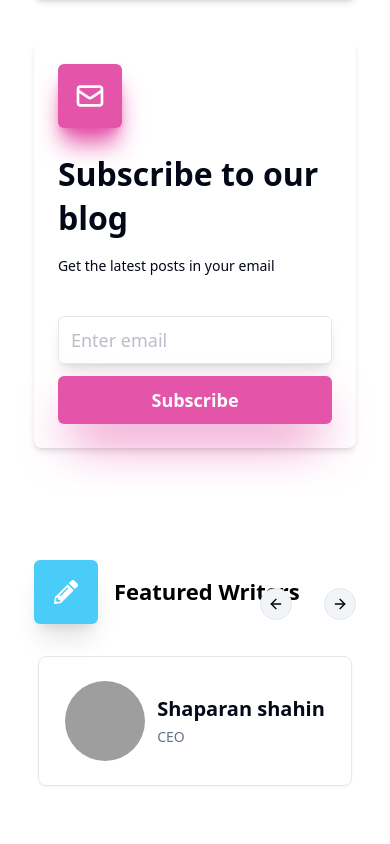
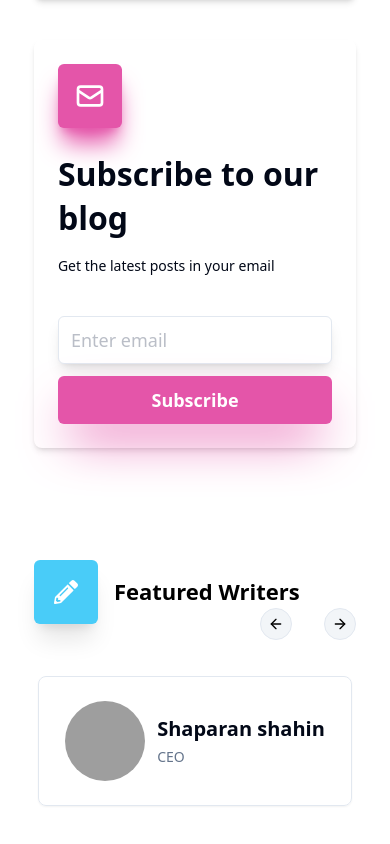
Before and after one commit to shahin7333/combindly, a Next.js app: page /blogs in a window 390 px wide. Shown: the part 4250-5094 px from the top of the page. Built offline with nearby package versions, Linux system fonts and the light colour scheme; grey boxes are pictures that could not be loaded.

Commit message:
slider padding issue fix

```diff
--- a/components/blogs/WriterSlide.tsx
+++ b/components/blogs/WriterSlide.tsx
@@ -53,7 +53,7 @@ export default function WriterSlide() {
   return (
     <div className="max-w-[1440px] mx-auto px-4 lg:px-16 font-axiforma mt-[72px] mb-28">
       <div className="max-w-[90%] mx-auto">
-        <div className="flex space-x-2 -mb-5">
+        <div className="flex space-x-2 md:-mb-5">
           <div className="flex items-center gap-4">
             <div className="p-5 bg-[#49CCF8] shadow-xl rounded-md">
               <FaPencilAlt className="h-6 w-6 text-white" />
```
